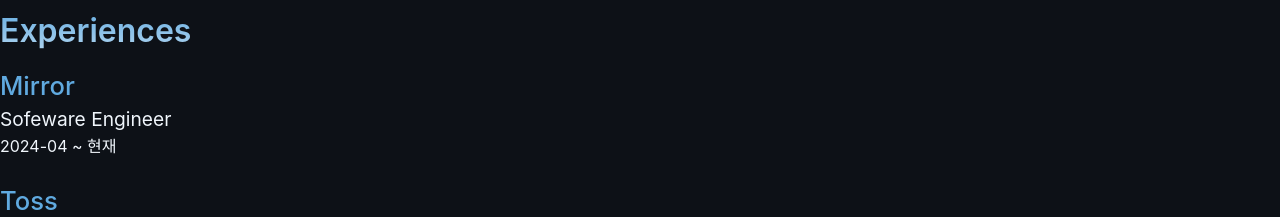
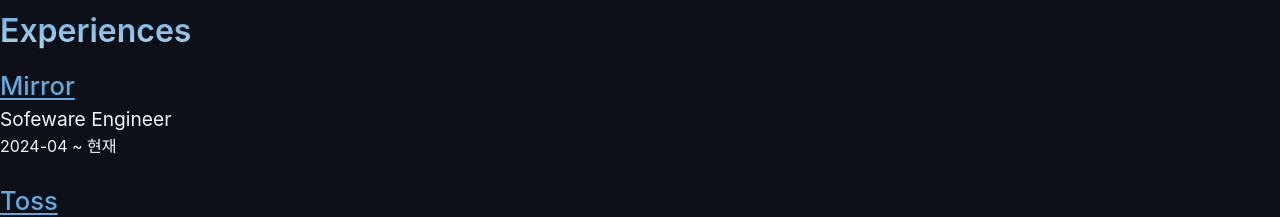
Before and after one commit to hoseungme/about.hoseung.me, a Next.js app: page / in a window 1280 px wide. Shown: the part 589-806 px from the top of the page. Built offline with nearby package versions, Linux system fonts and the light colour scheme; a web font is replaced by a local one.

Commit message:
fix anchor style

```diff
--- a/src/components/Markdown/style.scss
+++ b/src/components/Markdown/style.scss
@@ -1,6 +1,12 @@
 .markdown-body {
   a {
     color: var(--blue);
+    text-decoration: underline;
+    transition: opacity 0.1s;
+
+    &:hover {
+      opacity: 0.75;
+    }
   }
 
   ul {
```
